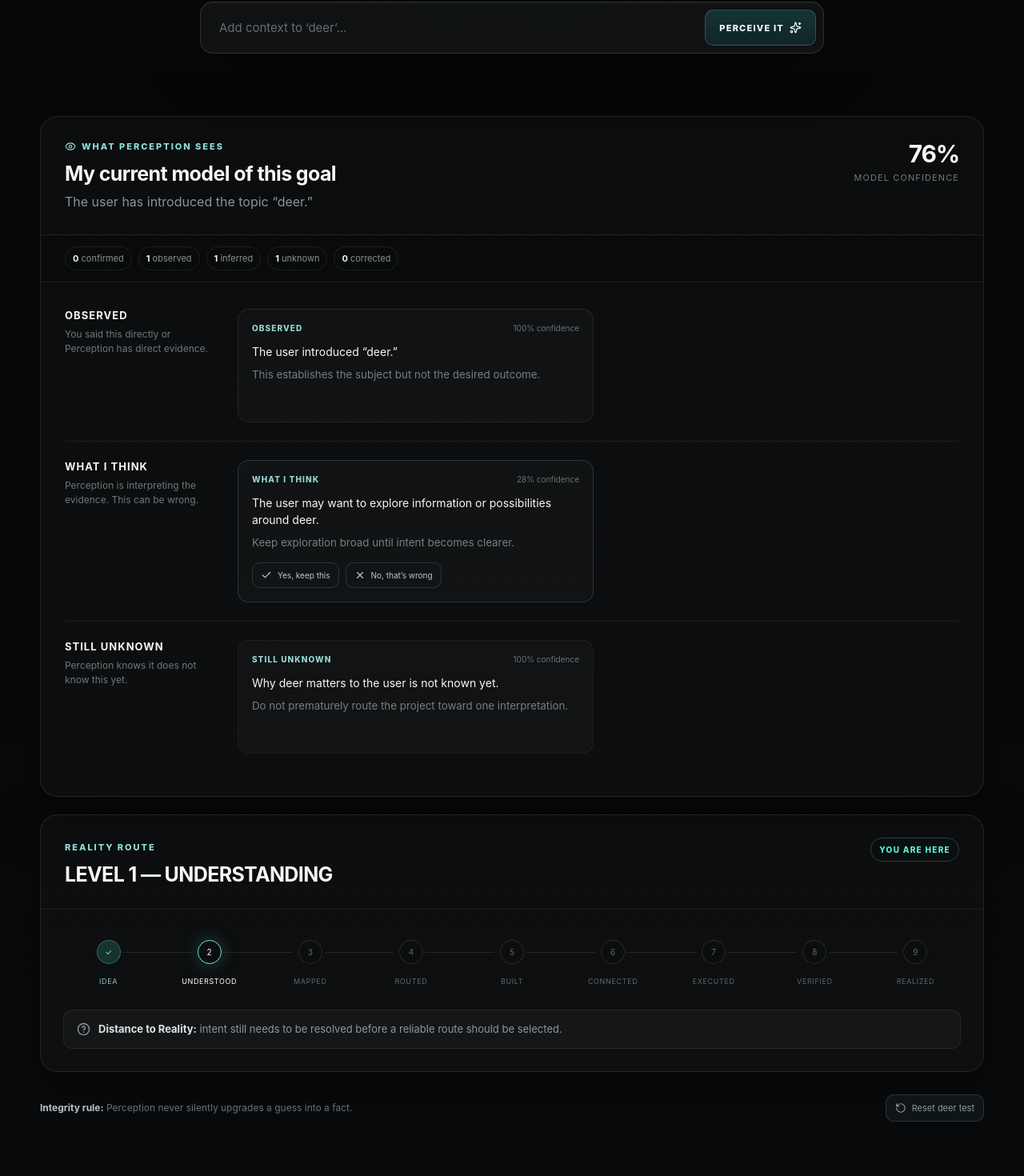
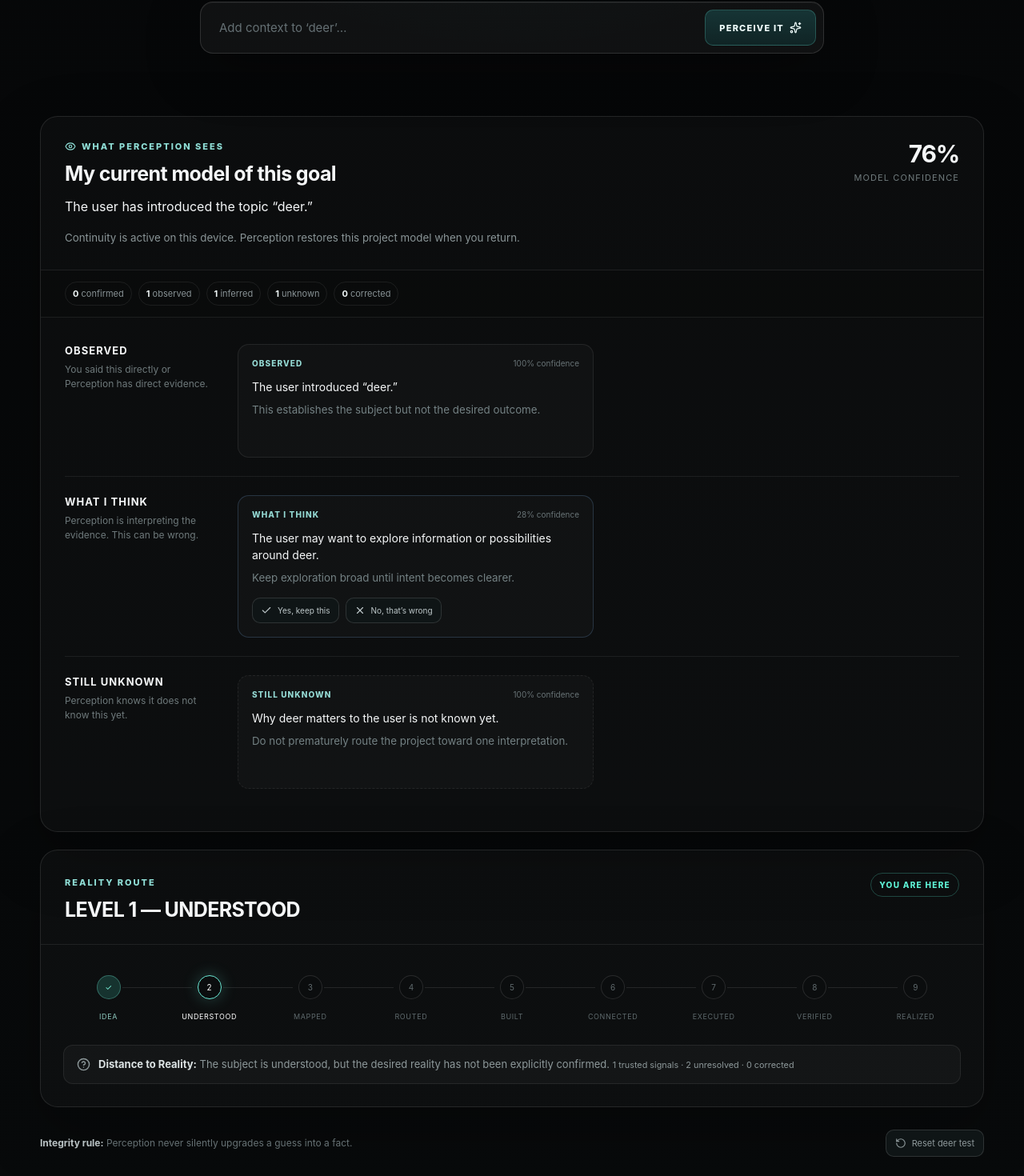
Before and after one commit to DopestT/perception-ai, a React (Vite) app: page / in a window 1280 px wide. Shown: the part 590-2060 px from the top of the page at 80% size. Built offline with nearby package versions, Linux system fonts and the light colour scheme.

Commit message:
Persist Perception model and evidence-gate routing
Add versioned project continuity, staleness review, evidence-gated route readiness, and a dedicated authenticated-backend schema without touching unrelated Supabase projects.

```diff
--- a/src/App.tsx
+++ b/src/App.tsx
@@ -1,14 +1,21 @@
-import { FormEvent, useMemo, useState } from 'react'
+import { FormEvent, useEffect, useMemo, useState } from 'react'
 import { Check, Eye, HelpCircle, RotateCcw, Sparkles, X } from 'lucide-react'
 import {
   Belief,
   BeliefState,
-  createModel,
   perceiveInput,
   setBeliefState,
   stateOrder,
   summarizeModel,
 } from './lib/perception-model'
+import { getRouteReadiness, reviewStaleness } from './lib/perception-review'
+import {
+  clearWorkspace,
+  getActiveModel,
+  loadWorkspace,
+  saveWorkspace,
+  updateActiveModel,
+} from './lib/perception-store'
 
 const labels: Record<BeliefState, string> = {
   observed: 'Observed',
@@ -27,6 +34,8 @@ const descriptions: Partial<Record<BeliefState, string>> = {
   stale: 'This may have been true, but needs fresh evidence.',
   rejected: 'An earlier interpretation was corrected and should not guide the route.',
 }
+
+const routeSteps = ['IDEA', 'UNDERSTOOD', 'MAPPED', 'ROUTED', 'BUILT', 'CONNECTED', 'EXECUTED', 'VERIFIED', 'REALIZED']
 
 function BeliefCard({
   belief,
@@ -58,9 +67,18 @@ function BeliefCard({
 }
 
 function App() {
-  const [model, setModel] = useState(() => createModel('deer'))
+  const [workspace, setWorkspace] = useState(() => {
+    const loaded = loadWorkspace('deer')
+    return updateActiveModel(loaded, (model) => reviewStaleness(model))
+  })
   const [input, setInput] = useState('')
+  const model = useMemo(() => getActiveModel(workspace), [workspace])
   const summary = useMemo(() => summarizeModel(model), [model])
+  const readiness = useMemo(() => getRouteReadiness(model), [model])
+
+  useEffect(() => {
+    saveWorkspace(workspace)
+  }, [workspace])
 
   const grouped = useMemo(
     () =>
@@ -70,22 +88,31 @@ function App() {
     [model],
   )
 
+  const updateModel = (updater: Parameters<typeof updateActiveModel>[1]) => {
+    setWorkspace((current) => updateActiveModel(current, updater))
+  }
+
   const submit = (event: FormEvent) => {
     event.preventDefault()
     if (!input.trim()) return
-    setModel((current) => perceiveInput(current, input))
+    updateModel((current) => perceiveInput(current, input))
     setInput('')
   }
 
   const updateBelief = (beliefId: string, state: BeliefState) => {
-    setModel((current) => setBeliefState(current, beliefId, state))
+    updateModel((current) => setBeliefState(current, beliefId, state))
+  }
+
+  const reset = () => {
+    setWorkspace(clearWorkspace('deer'))
+    setInput('')
   }
 
   return (
     <main>
       <header className="site-header">
         <div className="brand">PERCEPTION</div>
-        <div className="header-status"><span /> User/Goal Model v0.1</div>
+        <div className="header-status"><span /> User/Goal Model v0.2 · persistent</div>
       </header>
 
       <section className="hero">
@@ -110,6 +137,7 @@ function App() {
             <p className="eyebrow"><Eye size={14} /> WHAT PERCEPTION SEES</p>
             <h2 id="model-title">My current model of this goal</h2>
             <p>{model.goal.currentReality}</p>
+            <p><small>Continuity is active on this device. Perception restores this project model when you return.</small></p>
           </div>
           <div className="certainty">
             <strong>{summary.certainty}%</strong>
@@ -146,27 +174,33 @@ function App() {
         <div className="route-panel__title">
           <div>
             <p className="eyebrow">REALITY ROUTE</p>
-            <h2>LEVEL 1 — UNDERSTANDING</h2>
+            <h2>LEVEL {readiness.level} — {readiness.label}</h2>
           </div>
           <span className="you-are-here">YOU ARE HERE</span>
         </div>
         <div className="route-line" aria-label="Route to Reality">
-          {['IDEA', 'UNDERSTOOD', 'MAPPED', 'ROUTED', 'BUILT', 'CONNECTED', 'EXECUTED', 'VERIFIED', 'REALIZED'].map((step, index) => (
-            <div className={`route-node ${index === 0 ? 'done' : index === 1 ? 'active' : ''}`} key={step}>
-              <span>{index === 0 ? '✓' : index + 1}</span>
+          {routeSteps.map((step, index) => (
+            <div
+              className={`route-node ${index < readiness.level ? 'done' : index === readiness.level ? 'active' : ''}`}
+              key={step}
+            >
+              <span>{index < readiness.level ? '✓' : index + 1}</span>
               <small>{step}</small>
             </div>
           ))}
         </div>
         <div className="distance">
           <HelpCircle size={17} />
-          <div><strong>Distance to Reality:</strong> intent still needs to be resolved before a reliable route should be selected.</div>
+          <div>
+            <strong>Distance to Reality:</strong> {readiness.reason}{' '}
+            <small>{readiness.trustedSignals} trusted signals · {readiness.unresolvedSignals} unresolved · {readiness.correctedSignals} corrected</small>
+          </div>
         </div>
       </section>
 
       <footer>
         <p><strong>Integrity rule:</strong> Perception never silently upgrades a guess into a fact.</p>
-        <button type="button" onClick={() => setModel(createModel('deer'))}><RotateCcw size={14} /> Reset deer test</button>
+        <button type="button" onClick={reset}><RotateCcw size={14} /> Reset deer test</button>
       </footer>
     </main>
   )
--- /dev/null
+++ b/src/lib/perception-review.ts
@@ -0,0 +1,100 @@
+import { Belief, PerceptionModel } from './perception-model'
+
+export interface RouteReadiness {
+  trustedSignals: number
+  unresolvedSignals: number
+  correctedSignals: number
+  canRoute: boolean
+  level: 0 | 1 | 2 | 3
+  label: 'IDEA' | 'UNDERSTOOD' | 'MAPPED' | 'ROUTED'
+  reason: string
+}
+
+const trusted = (belief: Belief) => belief.state === 'observed' || belief.state === 'confirmed'
+
+export function reviewStaleness(
+  model: PerceptionModel,
+  asOf = Date.now(),
+  staleAfterDays = 30,
+): PerceptionModel {
+  const staleAfterMs = staleAfterDays * 24 * 60 * 60 * 1000
+
+  return {
+    ...model,
+    goal: {
+      ...model.goal,
+      beliefs: model.goal.beliefs.map((belief) => {
+        if (belief.state !== 'inferred') return belief
+        const age = asOf - new Date(belief.lastUpdated).getTime()
+        if (!Number.isFinite(age) || age < staleAfterMs) return belief
+        return {
+          ...belief,
+          state: 'stale',
+          needsConfirmation: true,
+          routeImpact: `${belief.routeImpact} This inference is old enough that it must be re-checked before routing.`
+        }
+      }),
+    },
+  }
+}
+
+export function getRouteReadiness(model: PerceptionModel): RouteReadiness {
+  const trustedSignals = model.goal.beliefs.filter(trusted).length
+  const unresolvedSignals = model.goal.beliefs.filter(
+    (belief) => belief.state === 'unknown' || belief.state === 'inferred' || belief.state === 'stale',
+  ).length
+  const correctedSignals = model.goal.beliefs.filter((belief) => belief.state === 'rejected').length
+  const hasConfirmedGoal = model.goal.beliefs.some(
+    (belief) => belief.scope === 'project' && belief.state === 'confirmed',
+  )
+  const hasOpenUnknowns = model.goal.beliefs.some((belief) => belief.state === 'unknown')
+  const hasUnconfirmedInference = model.goal.beliefs.some(
+    (belief) => belief.state === 'inferred' && belief.needsConfirmation,
+  )
+
+  if (trustedSignals === 0) {
+    return {
+      trustedSignals,
+      unresolvedSignals,
+      correctedSignals,
+      canRoute: false,
+      level: 0,
+      label: 'IDEA',
+      reason: 'Perception needs at least one direct observation before it can model the goal.'
+    }
+  }
+
+  if (!hasConfirmedGoal) {
+    return {
+      trustedSignals,
+      unresolvedSignals,
+      correctedSignals,
+      canRoute: false,
+      level: 1,
+      label: 'UNDERSTOOD',
+      reason: 'The subject is understood, but the desired reality has not been explicitly confirmed.'
+    }
+  }
+
+  if (hasOpenUnknowns || hasUnconfirmedInference) {
+    return {
+      trustedSignals,
+      unresolvedSignals,
+      correctedSignals,
+      canRoute: false,
+      level: 2,
+      label: 'MAPPED',
+      reason: 'The goal is confirmed, but unresolved assumptions still affect the Reality Map.'
+    }
+  }
+
+  return {
+    trustedSignals,
+    unresolvedSignals,
+    correctedSignals,
+    canRoute: true,
+    level: 3,
+    label: 'ROUTED',
+    reason: 'Enough trusted evidence exists to select a route without silently relying on unresolved guesses.'
+  }
+}
--- /dev/null
+++ b/src/lib/perception-store.ts
@@ -0,0 +1,112 @@
+import { createModel, PerceptionModel } from './perception-model'
+
+const STORAGE_KEY = 'perception:workspace:v1'
+
+export interface PerceptionWorkspace {
+  version: 1
+  ownerId: string
+  activeGoalId: string
+  models: PerceptionModel[]
+  savedAt: string
+}
+
+const now = () => new Date().toISOString()
+
+export function createWorkspace(seed = 'deer'): PerceptionWorkspace {
+  const model = createModel(seed)
+  return {
+    version: 1,
+    ownerId: 'local-user',
+    activeGoalId: model.goal.id,
+    models: [model],
+    savedAt: now(),
+  }
+}
+
+export function loadWorkspace(seed = 'deer'): PerceptionWorkspace {
+  if (typeof window === 'undefined') return createWorkspace(seed)
+
+  try {
+    const raw = window.localStorage.getItem(STORAGE_KEY)
+    if (!raw) return createWorkspace(seed)
+
+    const parsed = JSON.parse(raw) as Partial<PerceptionWorkspace>
+    if (parsed.version !== 1 || !Array.isArray(parsed.models) || parsed.models.length === 0) {
+      return createWorkspace(seed)
+    }
+
+    const activeGoalId = parsed.models.some((model) => model.goal.id === parsed.activeGoalId)
+      ? parsed.activeGoalId!
+      : parsed.models[0].goal.id
+
+    return {
+      version: 1,
+      ownerId: parsed.ownerId || 'local-user',
+      activeGoalId,
+      models: parsed.models,
+      savedAt: parsed.savedAt || now(),
+    }
+  } catch {
+    return createWorkspace(seed)
+  }
+}
+
+export function saveWorkspace(workspace: PerceptionWorkspace): void {
+  if (typeof window === 'undefined') return
+
+  try {
+    window.localStorage.setItem(
+      STORAGE_KEY,
+      JSON.stringify({ ...workspace, savedAt: now() }),
+    )
+  } catch {
+    // Persistence failure must never interrupt the user's active Reality Route.
+  }
+}
+
+export function getActiveModel(workspace: PerceptionWorkspace): PerceptionModel {
+  return (
+    workspace.models.find((model) => model.goal.id === workspace.activeGoalId) ??
+    workspace.models[0]
+  )
+}
+
+export function updateActiveModel(
+  workspace: PerceptionWorkspace,
+  updater: (model: PerceptionModel) => PerceptionModel,
+): PerceptionWorkspace {
+  return {
+    ...workspace,
+    models: workspace.models.map((model) =>
+      model.goal.id === workspace.activeGoalId ? updater(model) : model,
+    ),
+    savedAt: now(),
+  }
+}
+
+export function addProject(workspace: PerceptionWorkspace, topic: string): PerceptionWorkspace {
+  const model = createModel(topic.trim() || 'Untitled idea')
+  return {
+    ...workspace,
+    activeGoalId: model.goal.id,
+    models: [...workspace.models, model],
+    savedAt: now(),
+  }
+}
+
+export function switchProject(workspace: PerceptionWorkspace, goalId: string): PerceptionWorkspace {
+  if (!workspace.models.some((model) => model.goal.id === goalId)) return workspace
+  return { ...workspace, activeGoalId: goalId, savedAt: now() }
+}
+
+export function clearWorkspace(seed = 'deer'): PerceptionWorkspace {
+  const workspace = createWorkspace(seed)
+  if (typeof window !== 'undefined') {
+    try {
+      window.localStorage.removeItem(STORAGE_KEY)
+    } catch {
+      // No-op: reset should still succeed in memory.
+    }
+  }
+  return workspace
+}
```
Also changed, not shown: 2 other files (tests, documents, lock files or other folders).
